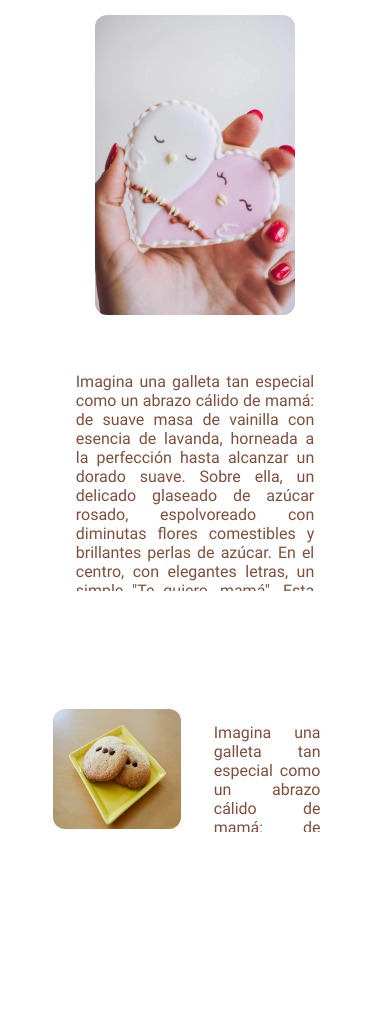
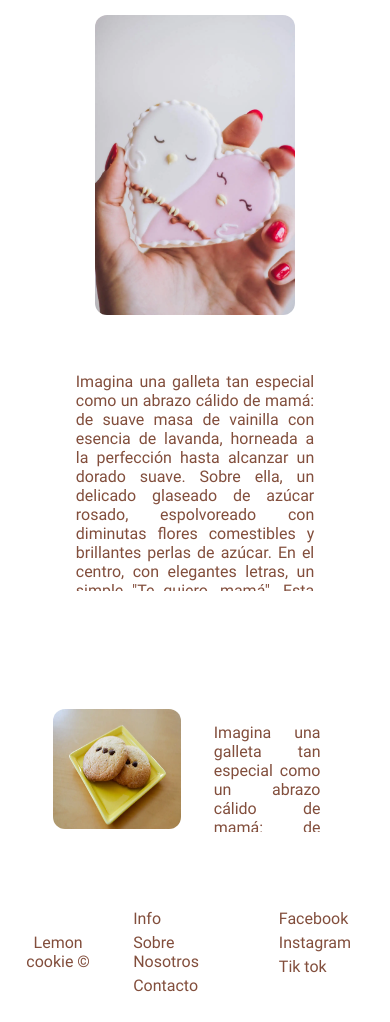
Before and after one commit to joskr3/lemon-cookie, a plain HTML site: page index.html in a window 390 px wide. Shown: the part 871-1893 px from the top of the page. Before the commit the page ends 1737 px from the top, so only its background shows below. Drawn offline with Linux system fonts and the light colour scheme.

Commit message:
implementacion del footer para mobile

```diff
--- a/index.html
+++ b/index.html
@@ -22,7 +22,7 @@
   </header>
   <main>
     <section class="hero">
-      <picture >
+      <picture>
         <source media="(max-width: 600px)" srcset="/public/images/cookie-mobile.webp" />
         <source media="(min-width: 600px)" srcset="/public/images/cookie-desktop.webp" />
         <img src="/public/images/cookie-mobile.webp" alt="cookie" />
@@ -53,22 +53,24 @@
         <img src="public/images/cookie-content-mobile.webp" alt="Una galleta" />
       </picture>
       <p>
-        Imagina una galleta tan especial como un abrazo cálido de mamá: de suave masa de vainilla con esencia de lavanda, horneada a la perfección hasta alcanzar un dorado suave. Sobre ella, un delicado glaseado de azúcar rosado, espolvoreado con diminutas flores comestibles y brillantes perlas de azúcar. En el centro, con elegantes letras, un simple "Te quiero, mamá". Esta galleta, más que un dulce, es un pequeño homenaje a su amor infinito, diseñada para sorprender y emocionar a esa mujer irremplazable en tu vida.
+        Imagina una galleta tan especial como un abrazo cálido de mamá: de suave masa de vainilla con esencia de
+        lavanda, horneada a la perfección hasta alcanzar un dorado suave. Sobre ella, un delicado glaseado de azúcar
+        rosado, espolvoreado con diminutas flores comestibles y brillantes perlas de azúcar. En el centro, con elegantes
+        letras, un simple "Te quiero, mamá". Esta galleta, más que un dulce, es un pequeño homenaje a su amor infinito,
+        diseñada para sorprender y emocionar a esa mujer irremplazable en tu vida.
       </p>
     </section>
     <section class="articulo">
       <img src="public/images/cookie-article.webp" alt="Una gallleta" />
       <p>
-        Imagina una galleta tan especial como un abrazo cálido de mamá: de suave masa de vainilla con esencia de lavanda, horneada a la perfección hasta alcanzar un dorado suave.
+        Imagina una galleta tan especial como un abrazo cálido de mamá: de suave masa de vainilla con esencia de
+        lavanda, horneada a la perfección hasta alcanzar un dorado suave.
       </p>
     </section>
   </main>
-<!--
-
-  </main>
   <footer>
     <p>
-      Lemon cookie &#169 ©
+      Lemon cookie &#169
     </p>
     <nav class="footer-nav">
       <ul>
@@ -84,7 +86,7 @@
         <li><a href="/tiktok">Tik tok</a></li>
       </ul>
     </nav>
-  </footer> -->
+  </footer>
 </body>
 
 </html>
--- a/styles.css
+++ b/styles.css
@@ -59,15 +59,13 @@ header {
   margin-left: auto;
   background-color: rgba(255, 255, 255, 0.75);
   margin-bottom: 10rem;
-
+  background-color: rgb(173, 86, 46);
   picture {
-    filter: opacity(0.85);
     height: auto;
     position: absolute;
 
     img {
       border-radius: 12px;
-
     }
   }
 }
@@ -254,11 +252,12 @@ header {
     border-radius: 12px;
     max-width: 50%;
     width: 45%;
-    min-height: 120px ;
+    min-height: 120px;
     height: 100%;
   }
+
   p {
-    max-height: 15vh ;
+    max-height: 15vh;
     color: #824e3c;
     width: 100%;
     text-align: justify;
@@ -273,5 +272,39 @@ header {
 }
 
 footer {
-  grid-area: footer;
+  backdrop-filter: blur(16px) saturate(180%);
+  -webkit-backdrop-filter: blur(16px) saturate(180%);
+  background-color: rgba(255, 255, 255, 0.75);
+  border-radius: 12px;
+  border: 1px solid rgba(255, 255, 255, 0.125);
+  display: flex;
+  margin: 10px;
+  justify-content: space-between;
+  color: #824e3c;
+
+  p {
+    display: flex;
+    text-align: center;
+    align-items: center;
+  }
+
+  nav {
+    padding: 1rem;
+    margin: 0 12px;
+
+    ul {
+      display: flex;
+      flex-direction: column;
+      gap: 5px;
+
+      li {
+        list-style: none;
+
+        a {
+          text-decoration: none;
+          color: inherit;
+        }
+      }
+    }
+  }
 }
```
